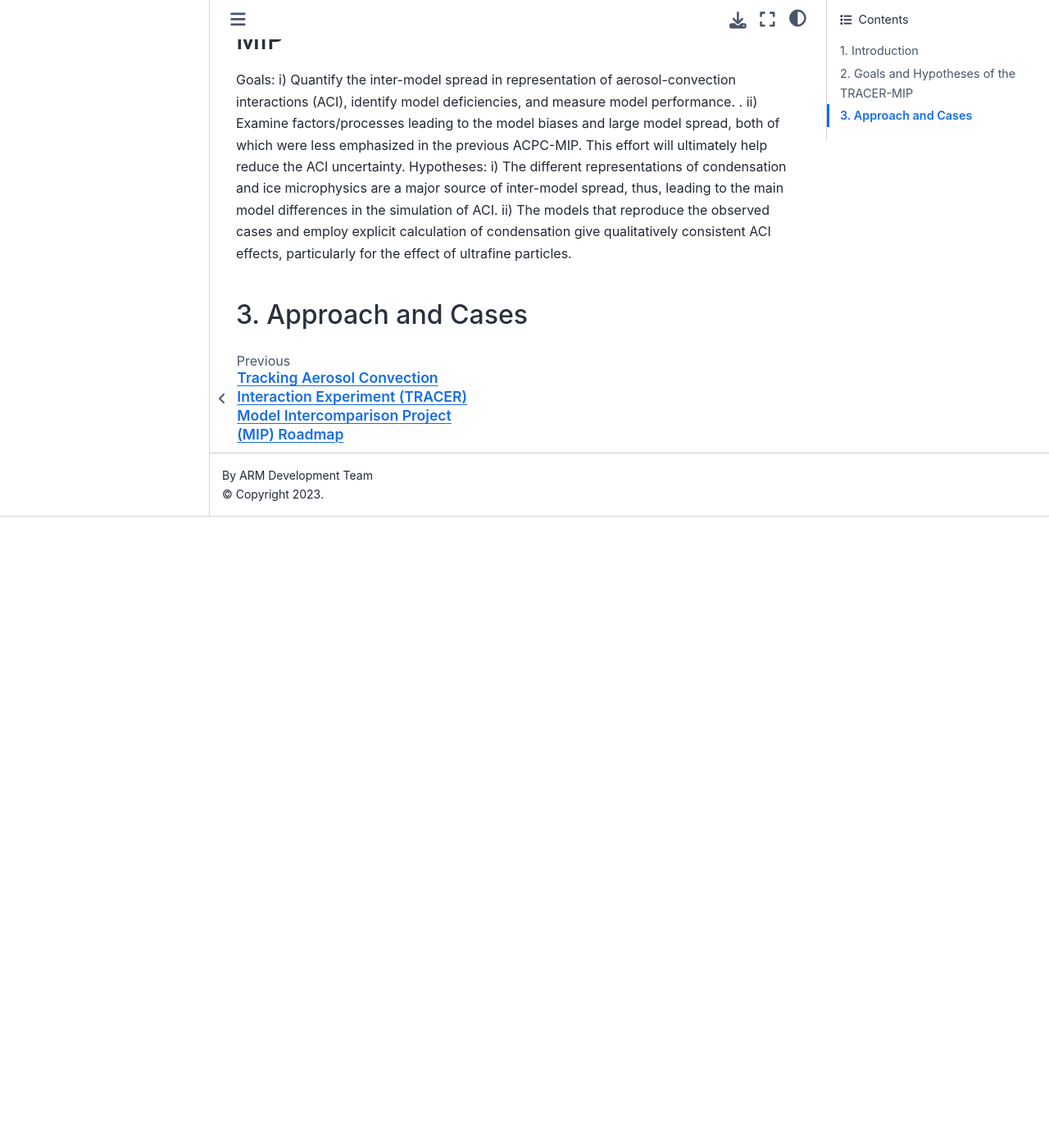
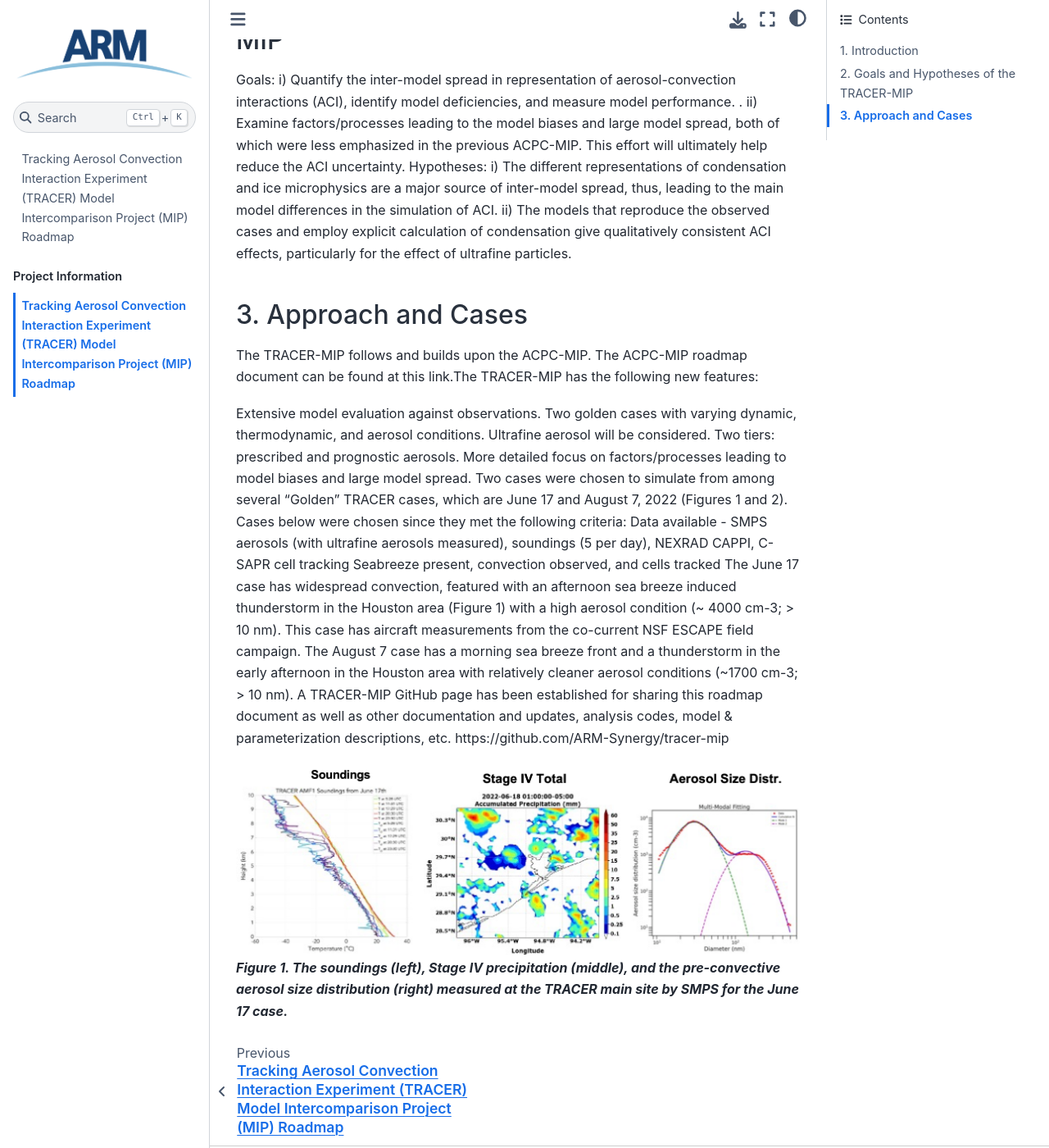
Before and after one commit to ARM-Synergy/tracer-mip, a Jupyter Book: the page built from Roadmap.md, in a window 1280 px wide and 1400 px high, scrolled down 773 px. Shown: the whole window at 82% size. Built offline with Jupyter Book 1.0.4 settings and Sphinx 7.4.7 and the Sphinx Book theme 1.1.4, drawn with Linux system fonts in a browser that asks for light colours; before the commit the page ends 1403 px from its top, so only the background shows below that.

Commit message:
Update Roadmap.md

```diff
--- a/Roadmap.md
+++ b/Roadmap.md
@@ -11,3 +11,18 @@
 ii) The models that reproduce the observed cases and employ explicit calculation of condensation give qualitatively consistent ACI effects, particularly for the effect of ultrafine particles.
 
 ## 3. Approach and Cases
+
+The TRACER-MIP follows and builds upon the ACPC-MIP. The ACPC-MIP roadmap document can be found at this link.The TRACER-MIP has the following new features:
+
+Extensive model evaluation against observations.
+Two golden cases with varying dynamic, thermodynamic, and aerosol conditions. Ultrafine aerosol will be considered. Two tiers: prescribed and prognostic aerosols.
+More detailed focus on factors/processes leading to model biases and large model spread.
+Two cases were chosen to simulate from among several “Golden” TRACER cases, which are June 17 and August 7, 2022 (Figures 1 and 2). Cases below were chosen since they met the following criteria:
+Data available - SMPS aerosols (with ultrafine aerosols measured), soundings (5 per day), NEXRAD CAPPI, C-SAPR cell tracking
+Seabreeze present, convection observed, and cells tracked
+The June 17 case has widespread convection, featured with an afternoon sea breeze induced thunderstorm in the Houston area (Figure 1) with a high aerosol condition (~ 4000 cm-3; > 10 nm). This case has aircraft measurements from the co-current NSF ESCAPE field campaign. The August 7 case has a morning sea breeze front and a thunderstorm in the early afternoon in the Houston area with relatively cleaner aerosol conditions (~1700 cm-3; > 10 nm).
+A TRACER-MIP GitHub page has been established for sharing this roadmap document as well as other documentation and updates, analysis codes, model & parameterization descriptions, etc.
+https://github.com/ARM-Synergy/tracer-mip
+
+![TRACER MIP Figure 1](figures/Mip_Fig1.png)
+***Figure 1. The soundings (left), Stage IV precipitation (middle), and the pre-convective aerosol size distribution (right) measured at the TRACER main site by SMPS for the June 17 case.***
```
